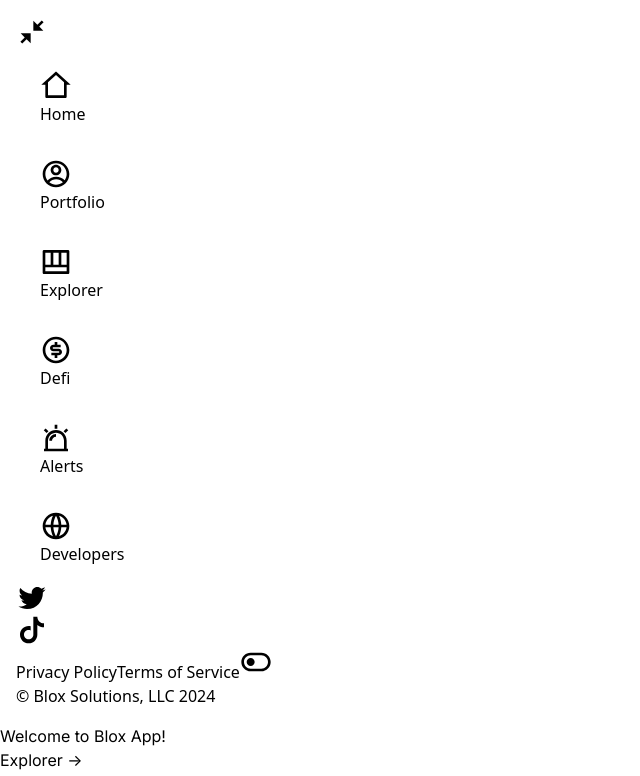
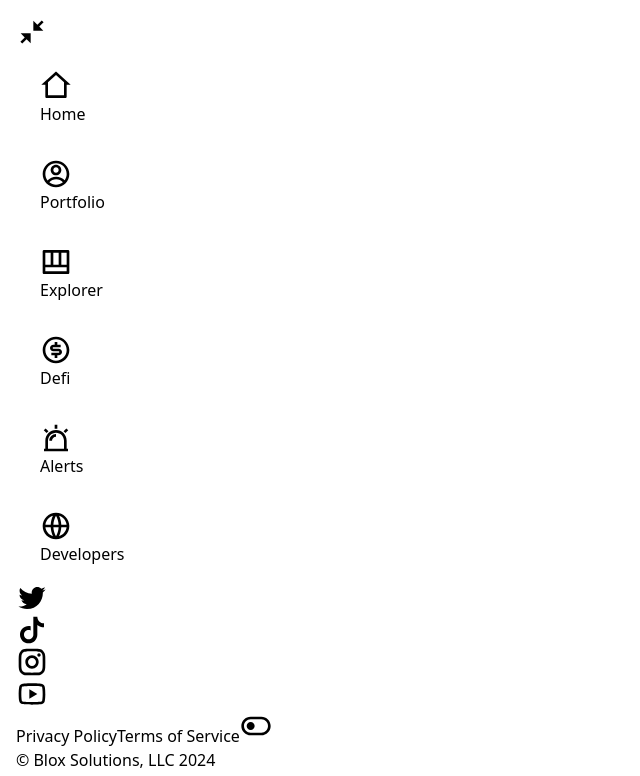
Before and after one commit to MichaelHDesigns/Blox-App, a Next.js app: page / in a window 1280 px wide. Shown: the top 776 px of the page, without its empty margins (0-640 px from the left). Built offline with nearby package versions, Linux system fonts and the light colour scheme.

Commit message:
gave her a sub

```diff
--- a/src/components/SideNav.tsx
+++ b/src/components/SideNav.tsx
@@ -10,6 +10,8 @@ import {
   RiGlobalLine,
   RiTwitterFill,
   RiTiktokFill,
+  RiInstagramLine,
+  RiYoutubeLine,
   RiCollapseDiagonalFill,
   RiToggleLine,
 } from "react-icons/ri";
@@ -17,9 +19,14 @@ import {
 const SideNav: React.FC = () => {
   const { darkMode, toggleDarkMode } = useDarkMode();
   const [collapsed, setCollapsed] = useState(false); // Start with sidebar open
+  const [portfolioSubmenuOpen, setPortfolioSubmenuOpen] = useState(false); // State to manage submenu visibility
 
   const toggleSidebar = () => {
     setCollapsed(!collapsed);
+  };
+
+  const togglePortfolioSubmenu = () => {
+    setPortfolioSubmenuOpen(!portfolioSubmenuOpen);
   };
 
   useEffect(() => {
@@ -91,19 +98,41 @@ const SideNav: React.FC = () => {
     darkMode ? "text-white" : "text-black"
   } hover:bg-gray-300 ${darkMode ? "dark:hover:bg-gray-700" : ""}`}
 >
-          <Link href="/portfolio" legacyBehavior>
-            <a
-              className="flex items-center text-xs lg:text-base"
+  <div
+    className="flex items-center cursor-pointer"
+    onClick={togglePortfolioSubmenu}
     title={!collapsed ? "Portfolio" : "Portfolio"}
   >
-              <div className="flex items-center">
     <RiAccountCircleLine
       className={`${collapsed ? "icon-collapse" : "text-base"} mr-2 h-6 w-6`}
     />
     {!collapsed && <span>Portfolio</span>}
   </div>
+  {/* Submenu */}
+  {portfolioSubmenuOpen && (
+    <ul className="ml-8">
+      <li className={`py-1 ${darkMode ? "text-white" : "text-black"} hover:bg-gray-300 ${darkMode ? "dark:hover:bg-gray-700" : ""}`}>
+        <Link href="/portfolio/my-account" legacyBehavior>
+          <a className="flex items-center text-xs lg:text-sm">
+            <RiAccountCircleLine
+              className={`${collapsed ? "icon-collapse" : "text-base"} mr-2 h-6 w-6`}
+            />
+            My Account
           </a>
         </Link>
+      </li>
+      <li className={`py-1 ${darkMode ? "text-white" : "text-black"} hover:bg-gray-300 ${darkMode ? "dark:hover:bg-gray-700" : ""}`}>
+        <Link href="/portfolio" legacyBehavior>
+                    <a className="flex items-center text-xs lg:text-sm">
+            <RiMoneyDollarCircleLine
+              className={`${collapsed ? "icon-collapse" : "text-base"} mr-2 h-6 w-6`}
+            />
+            Portfolio
+          </a>
+        </Link>
+      </li>
+    </ul>
+  )}
 </li>
         <li
           className={`px-2 py-2 w-full lg:w-auto ${
@@ -202,6 +231,22 @@ const SideNav: React.FC = () => {
           >
             <RiTiktokFill className="icon-size" />
           </a>
+          <a
+            href="https://instagram.com/bloxsolutions"
+            target="_blank"
+            rel="noopener noreferrer"
+            className={`${darkMode ? "text-white" : "text-black"} hover:text-gray-600 flex items-center`}
+          >
+            <RiInstagramLine className="icon-size" />
+          </a>
+          <a
+            href="https://youtube.com/@bloxsolutions"
+            target="_blank"
+            rel="noopener noreferrer"
+            className={`${darkMode ? "text-white" : "text-black"} hover:text-gray-600 flex items-center`}
+          >
+            <RiYoutubeLine className="icon-size" />
+          </a>
         </div>
       )}
 
--- a/src/styles/globals.css
+++ b/src/styles/globals.css
@@ -15,6 +15,13 @@ aside {
 nav {
   padding: 1rem;
 }
+
+/* Additional styles for the pop-out submenu */
+.nav-item:hover .submenu {
+  display: block;
+}
+
+
 
 ul {
   list-style-type: none;
```
Lines whose indentation alone changed are shown as unchanged.
